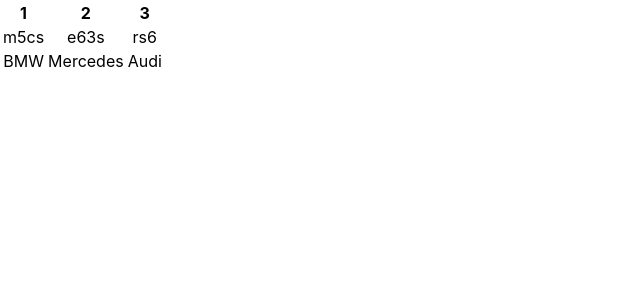
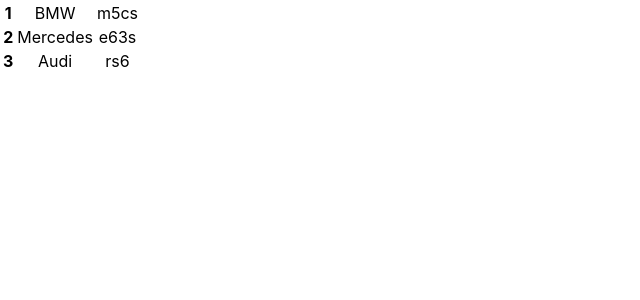
Before and after one commit to Alexander-Vecher/microtasks, a React (Create React App) app: page / in a window 1280 px wide. Shown: the top 300 px of the page, without its empty margins (0-640 px from the left). Built offline with nearby package versions, Linux system fonts and the light colour scheme.

Commit message:
table,map

```diff
--- a/src/NewComponent.tsx
+++ b/src/NewComponent.tsx
@@ -21,38 +21,20 @@
 export const NewComponent = (/*props: topCars*/) => {
 
     const topCars = [
-        {manufacturer:'BMW', model:'m5cs'},
-        {manufacturer:'Mercedes', model:'e63s'},
-        {manufacturer:'Audi', model:'rs6'}
+        {manufacturer: 'BMW', model: 'm5cs'},
+        {manufacturer: 'Mercedes', model: 'e63s'},
+        {manufacturer: 'Audi', model: 'rs6'}
     ]
 
-return (
+    return (
         <table>
-        <tr>
-        <th>1</th>
-        <th>2</th>
-        <th>3</th>
-</tr>
-    <tr>
-        <td>{topCars[0].model}</td>
-        <td>{topCars[1].model}</td>
-        <td>{topCars[2].model}</td>
-    </tr>
-    <tr>
-        <td>{topCars[0].manufacturer}</td>
-        <td>{topCars[1].manufacturer}</td>
-        <td>{topCars[2].manufacturer}</td>
-    </tr>
-</table>
-)
-
-   /* return (
-        <ul>
-            {props.AAA.map((el,index:number) => {
+            {topCars.map((el, index) => {
                 return (
-                    <li key={el.id}>{el.name}</li>)
-
+                    <tr key={index}>
+                        <th>{index+1}</th>
+                        <td>{el.manufacturer}</td>
+                        <td>{el.model}</td>
+                    </tr>)
             })}
-        </ul>
-    )*/
-}
+        </table>
+    )}
```
